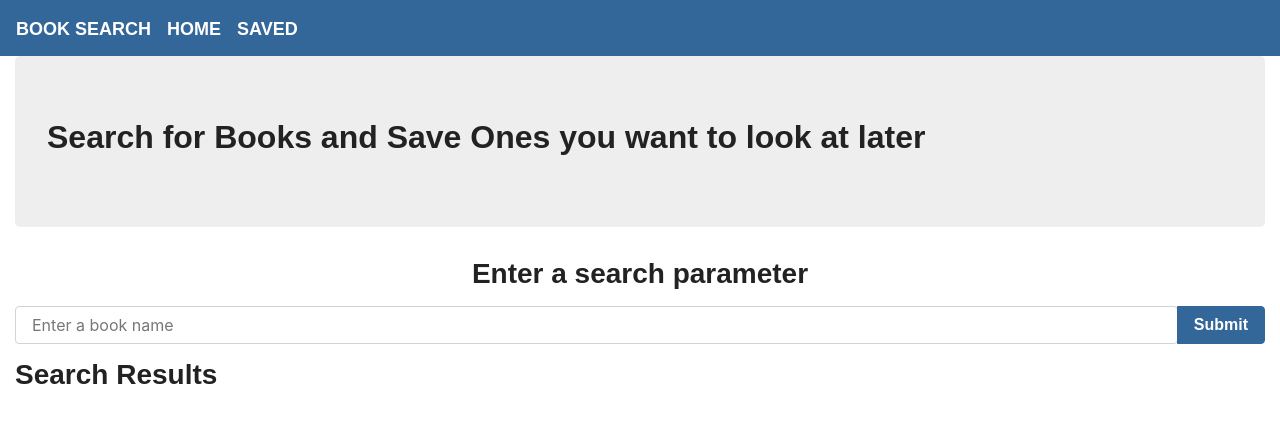
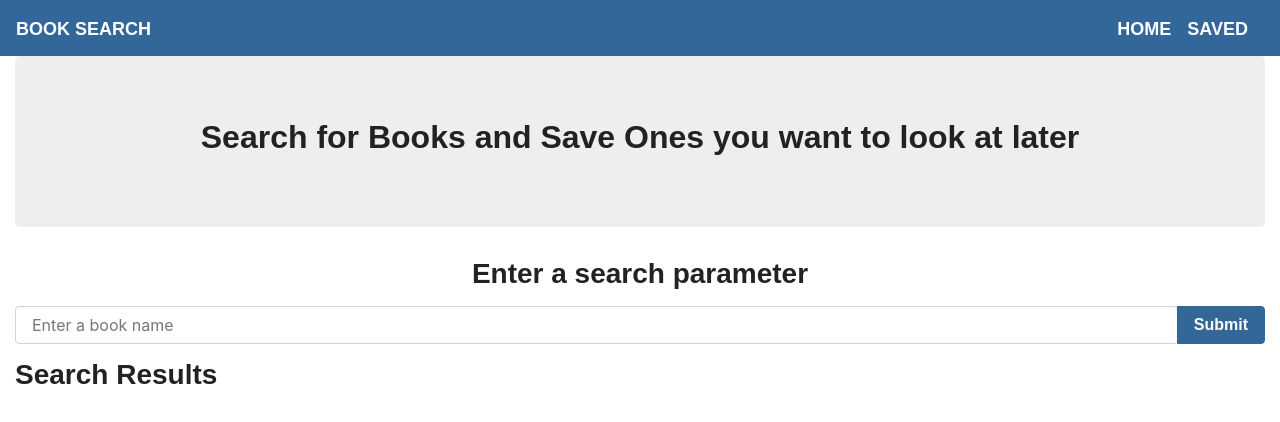
Before and after one commit to reekamaharaj/bookSearch, a React (Create React App) app in the folder client/: page / in a window 1280 px wide. Shown: the top 422 px of the page. Built offline with nearby package versions, Linux system fonts and the light colour scheme; a web font is replaced by a local one.

Commit message:
formatted navbar text

```diff
--- a/client/src/components/Jumbotron/index.js
+++ b/client/src/components/Jumbotron/index.js
@@ -2,7 +2,7 @@
 
 function Jumbotron({ children }) {
     return (
-        <div className="jumbotron">
+        <div className="jumbotron text-center">
             {children}
         </div>
     );
--- a/client/src/components/Nav/index.js
+++ b/client/src/components/Nav/index.js
@@ -2,16 +2,22 @@
 
 function Nav() {
     return (
-        <nav className="navbar navbar-expand-lg navbar-dark bg-info">
+        <nav className="navbar navbar-dark bg-info">
             <a className="navbar-brand" href="/">
                 Book Search
             </a>
+        <ul className="nav justify-content-end">
+            <li className="nav-item">
             <a className="navbar-brand" href="/">
                 Home
             </a>
+            </li>
+            <li className="nav-item">
             <a className="navbar-brand" href="/saved">
                 Saved
             </a>
+            </li>
+        </ul>
         </nav>
     );
 }
```
